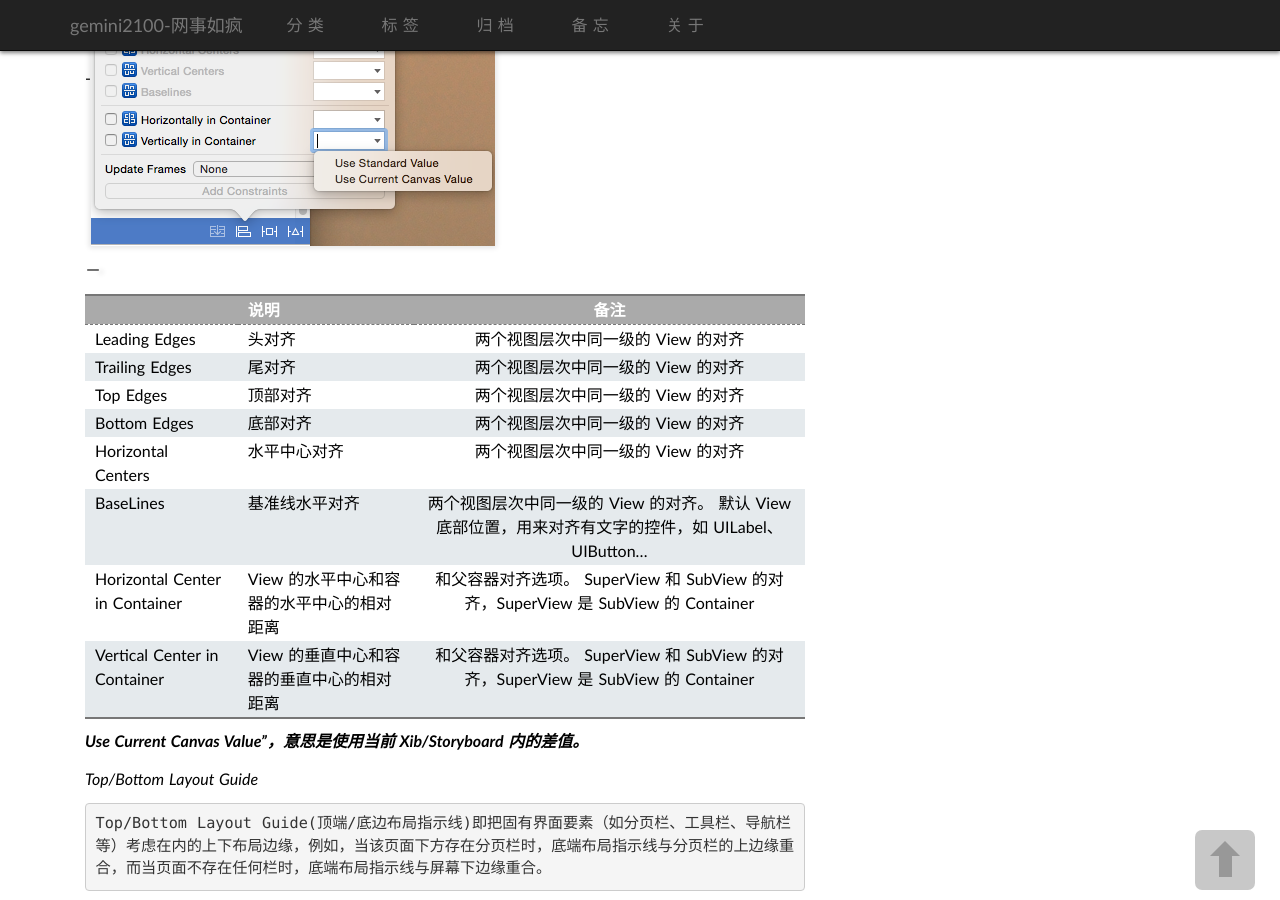
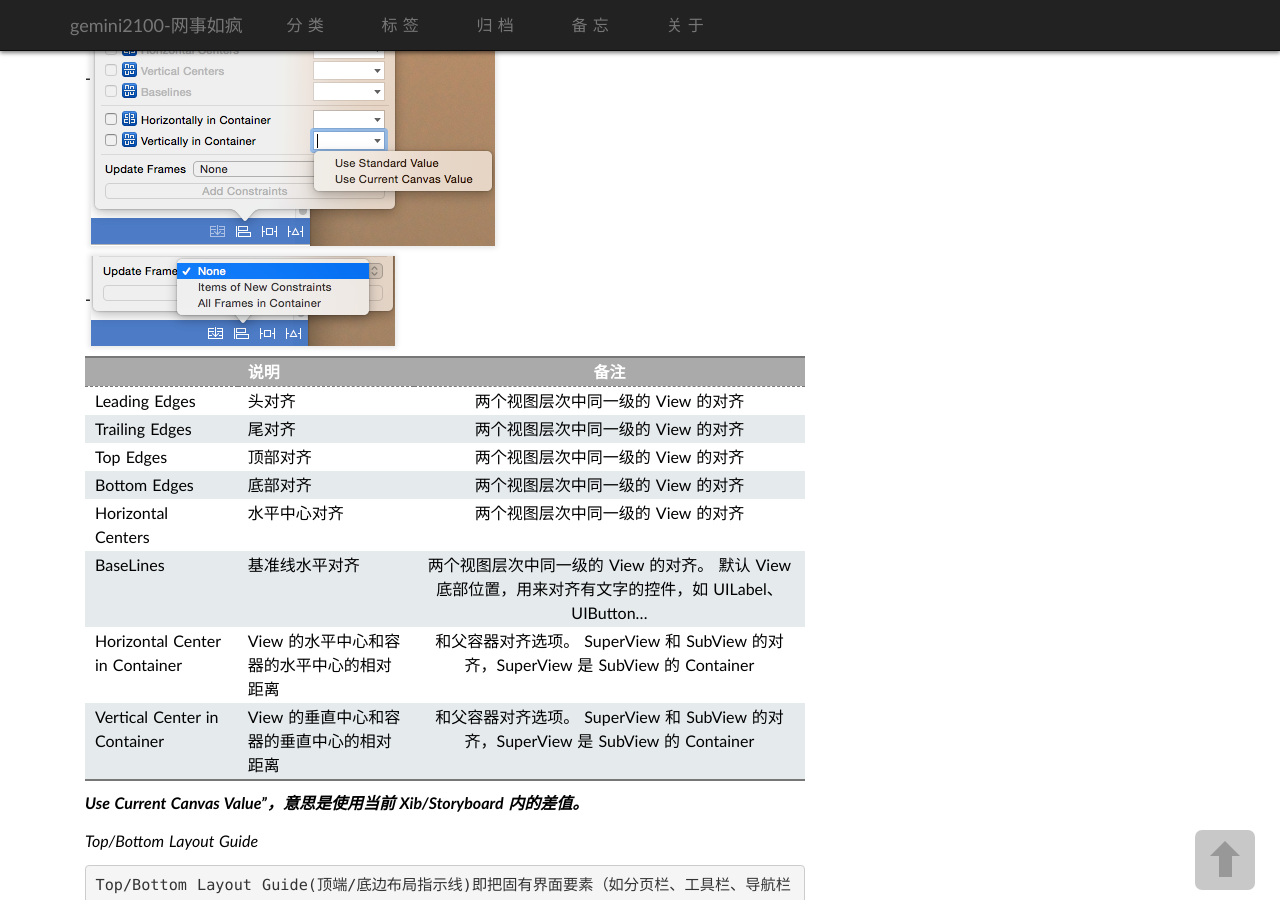
Before and after one commit to gemini2100/gemini2100.github.io, a Jekyll site: the page built from _posts/2016-01-10-Auto Layout资料更新.md, in a window 1280 px wide and 900 px high, scrolled down 2061 px. Built offline with Jekyll 4.4.1, drawn with Linux system fonts in a browser that asks for light colours; some web fonts are replaced; comment, search, counter and statistics services are not loaded.

Commit message:
修复遗漏的图片

```diff
--- a/_posts/2016-01-10-Auto Layout资料更新.md
+++ b/_posts/2016-01-10-Auto Layout资料更新.md
@@ -56,7 +56,7 @@ Auto Layotu之前都是类似Android中的RelativeLayout相对布局，这次增
 
 -![](/images/2016-01-11 10.16.27.png)
 
-－![](../images/2016-01-11 10.17.22.png)
+-![](/images/2016-01-11 10.17.22.png)
 
 |                                | 说明                      |                    备注                    |
 | :----------------------------- | :---------------------- | :--------------------------------------: |
```
